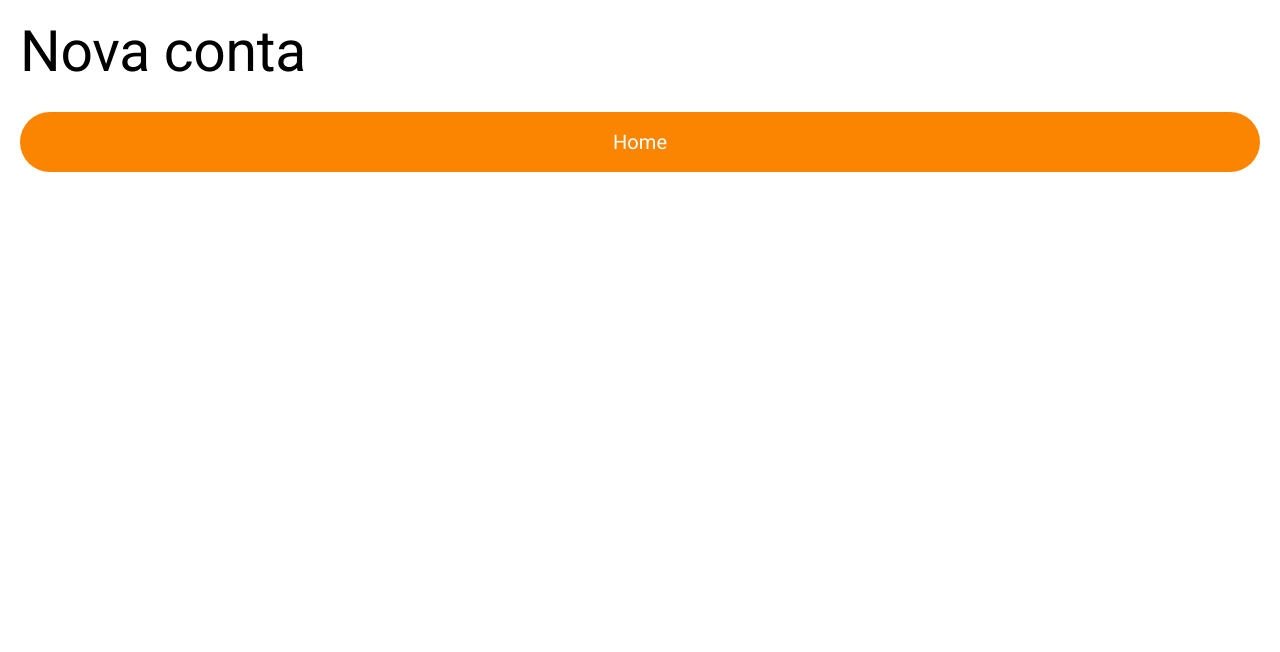
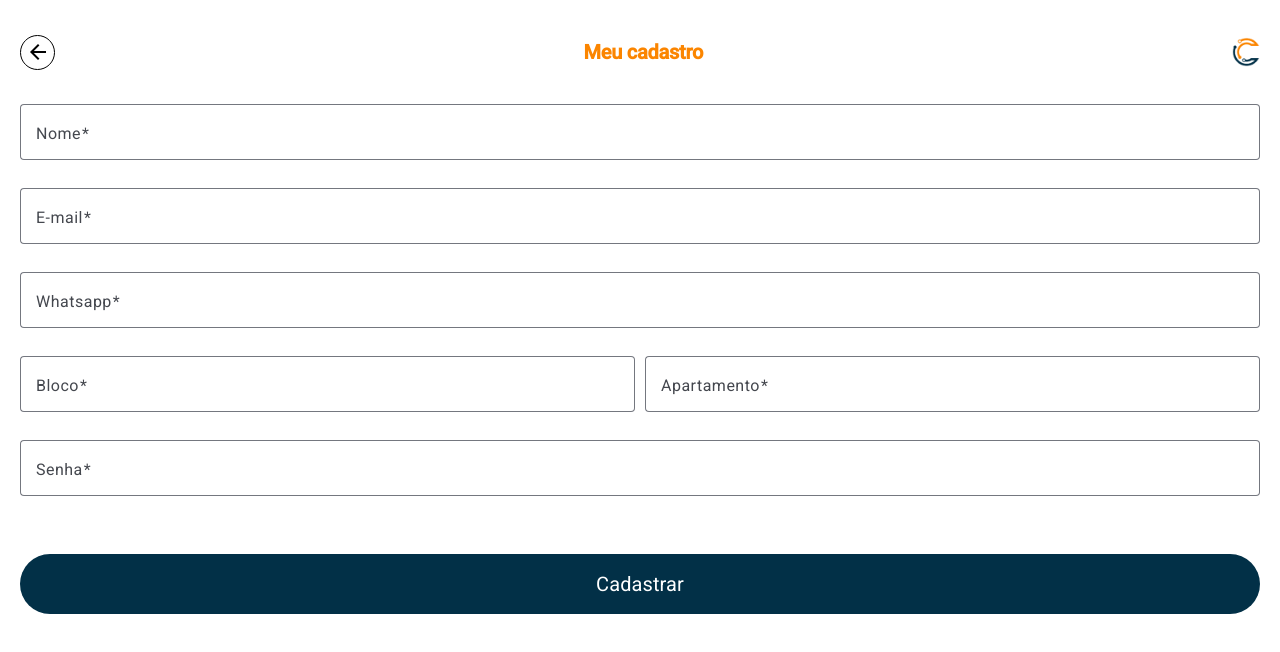
Before and after one commit to terceiro-setor-opensource/mba-es-27-grupo-07-front, an Angular app: page /nova-conta in a window 1280 px wide. Shown: the top 652 px of the page. Built offline with nearby package versions, Linux system fonts and the light colour scheme.

Commit message:
html e css tela meu cadastro

```diff
--- a/src/app/app.module.ts
+++ b/src/app/app.module.ts
@@ -11,6 +11,7 @@ import { MatFormFieldModule } from '@angular/material/form-field';
 import { MatInputModule } from '@angular/material/input';
 import { FormsModule } from '@angular/forms';
 import { ReactiveFormsModule } from '@angular/forms';
+import { MatIconModule } from '@angular/material/icon';
 
 @NgModule({
   declarations: [
@@ -19,7 +20,7 @@ import { ReactiveFormsModule } from '@angular/forms';
     LoginPageComponent,
     NewAccountPageComponent
   ],
-  imports: [BrowserModule, AppRoutingModule, MatButtonModule, FormsModule, MatFormFieldModule, MatInputModule, ReactiveFormsModule],
+  imports: [BrowserModule, AppRoutingModule, MatButtonModule, FormsModule, MatFormFieldModule, MatInputModule, ReactiveFormsModule, MatIconModule],
   providers: [provideAnimationsAsync()],
   bootstrap: [AppComponent],
 })
--- a/src/app/pages/login-page/login-page.component.html
+++ b/src/app/pages/login-page/login-page.component.html
@@ -23,8 +23,9 @@
     <button class="cc-secondary-button acessar-button" mat-flat-button routerLink="/">
       Acessar
     </button>
+    <!-- TODO → ajustar link quando criar tela esqueci senha -->
     <button class="cc-basic-button esqueci-senha-button" mat-button routerLink="/">Esqueci minha senha</button>
     <hr class="cc-line-divider">
-    <button class="cc-basic-button nao-tenho-conta" mat-button routerLink="/">Não tenho uma conta</button>
+    <button class="cc-basic-button nao-tenho-conta" mat-button routerLink="/nova-conta">Não tenho uma conta</button>
   </section>
 </main>
--- a/src/app/pages/new-account-page/new-account-page.component.css
+++ b/src/app/pages/new-account-page/new-account-page.component.css
@@ -0,0 +1,58 @@
+.cc-main-container {
+    margin-bottom: 50px;
+    text-align: center;
+  }
+
+.header {
+    display: flex;
+    align-items: center;
+    justify-content: space-between;
+    margin-bottom: 20px;
+}
+
+.back-button {
+    background: none;
+    border: 1px solid;
+    border-radius: 520%;
+    padding: 5px;
+    display: flex;
+    align-items: center;
+    justify-content: center;
+    width: 35px;
+    height: 35px;
+    cursor: pointer;
+}
+
+.logo {
+    height: 30px;
+}
+
+.cc-main-container h1 {
+    color: var(--ccOrange);
+    font-size: 20px;
+    font-weight: bold;
+    margin: 0;
+}
+
+.custom-input {
+    margin-bottom: 0.5rem;
+}
+
+.outline mat-label {
+    display: block;
+    margin-bottom: 0.5rem;
+    font-weight: bold;
+}
+
+.bloco-apartamento {
+    display: flex;
+    gap: 10px;
+}
+
+.custom-input {
+    flex: 1;
+}
+
+.acessar-button {
+    margin-top: 30px;
+}
--- a/src/app/pages/new-account-page/new-account-page.component.html
+++ b/src/app/pages/new-account-page/new-account-page.component.html
@@ -1,6 +1,49 @@
 <main class="cc-main-container">
-  <h1>Nova conta</h1>
-  <button class="cc-primary-button home-button" mat-flat-button routerLink="/">
-    Home
+  <div class="header">
+    <button class="back-button" aria-label="Voltar" routerLink="/login">
+      <mat-icon>arrow_back</mat-icon>
+    </button>
+    <h1>Meu cadastro</h1>
+    <img src="/assets/img/logo_menor.png" alt="Logo_menor" class="logo">
+  </div>
+
+  <section class="cc-login-section-input">
+    <form>
+      <mat-form-field appearance="outline" class="custom-input">
+        <mat-label>Nome</mat-label>
+        <input matInput type="text" id="nome" required />
+      </mat-form-field>
+
+      <mat-form-field appearance="outline" class="custom-input">
+        <mat-label>E-mail</mat-label>
+        <input matInput type="email" id="email" required />
+      </mat-form-field>
+
+      <mat-form-field appearance="outline" class="custom-input">
+        <mat-label>Whatsapp</mat-label>
+        <input matInput type="text" id="whatsapp" required />
+      </mat-form-field>
+
+      <div class="bloco-apartamento">
+        <mat-form-field appearance="outline" class="custom-input">
+          <mat-label>Bloco</mat-label>
+          <input matInput type="text" id="bloco" required />
+        </mat-form-field>
+
+        <mat-form-field appearance="outline" class="custom-input">
+          <mat-label>Apartamento</mat-label>
+          <input matInput type="text" id="apartamento" required />
+        </mat-form-field>
+      </div>
+
+      <mat-form-field appearance="outline" class="custom-input">
+        <mat-label>Senha</mat-label>
+        <input matInput type="password" id="senha" required />
+      </mat-form-field>
+    </form>
+  </section>
+
+  <button class="cc-secondary-button acessar-button" mat-flat-button routerLink="/">
+    Cadastrar
   </button>
 </main>
```
Also changed, not shown: src/assets/img/logo_menor.png (added).
